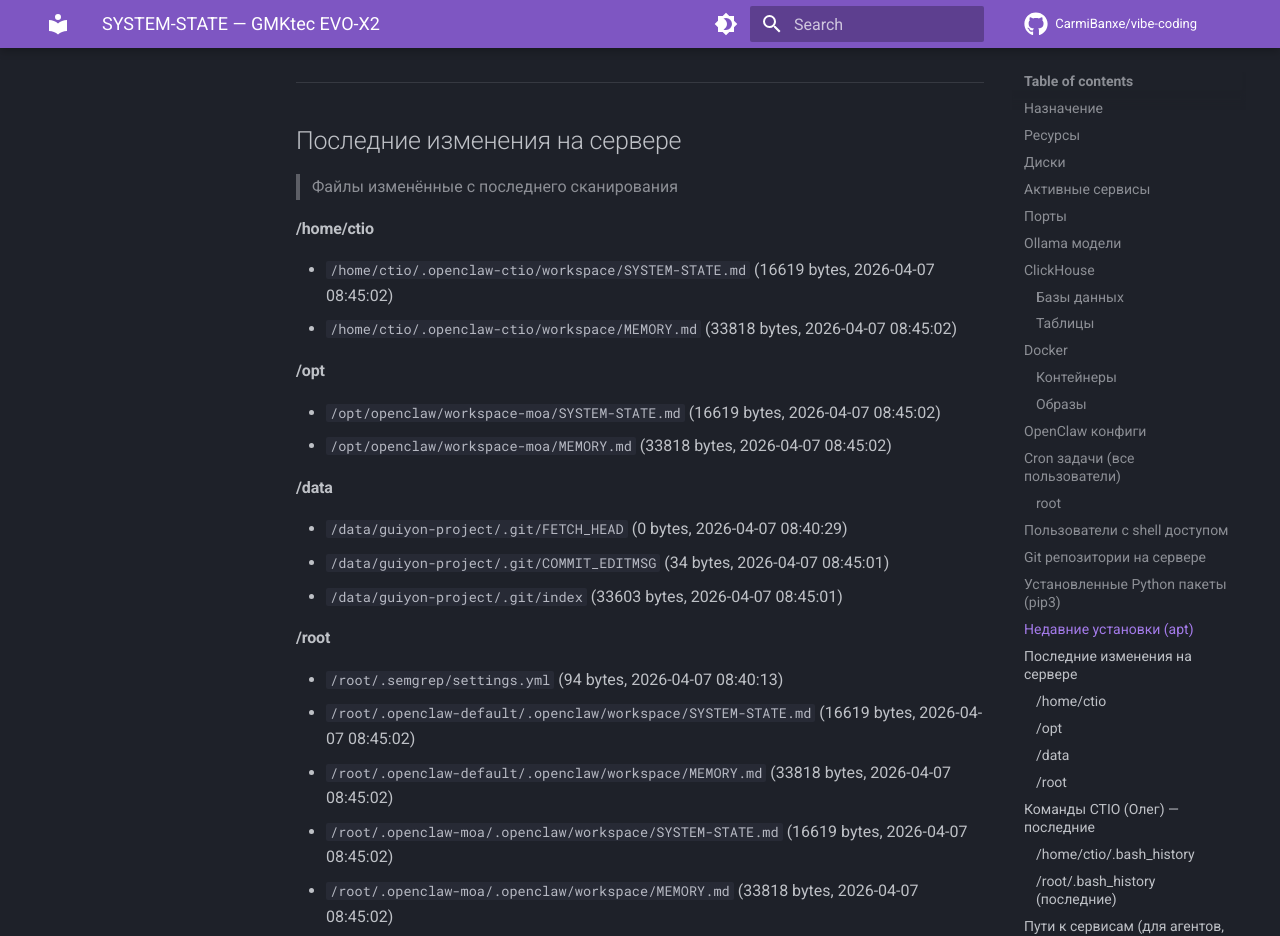
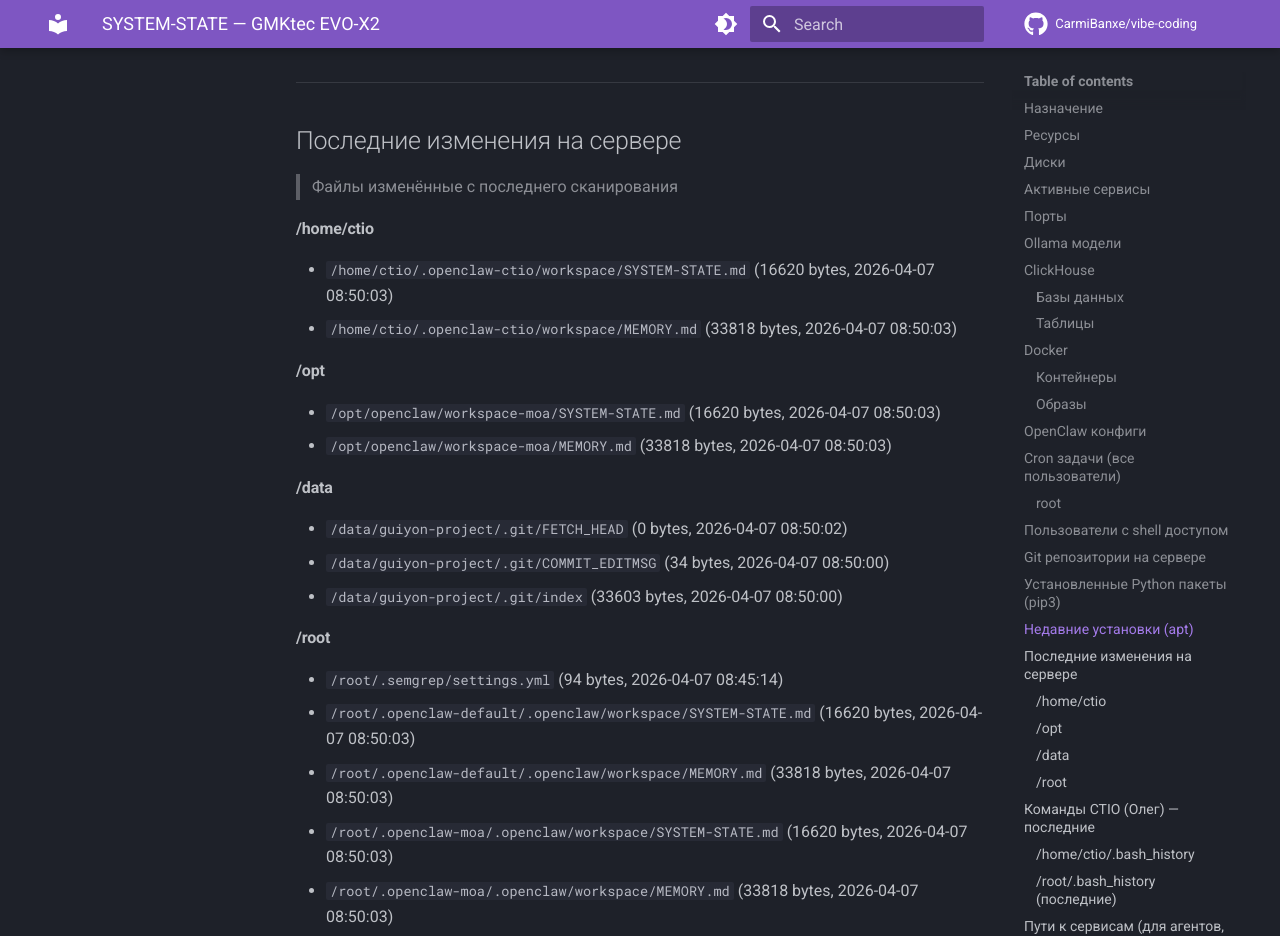
Before and after one commit to CarmiBanxe/vibe-coding, an MkDocs documentation site: the page built from docs/SYSTEM-STATE.md, in a window 1280 px wide and 1400 px high, scrolled down 13841 px. Shown: the top 936 px of the window. Built offline with MkDocs 1.6.1 and Material for MkDocs 9.7.7, drawn with Linux system fonts in a browser that asks for light colours; comment, search, counter and statistics services are not loaded; some of the changed text lies outside the part shown.

Commit message:
auto: SYSTEM-STATE v2 update (2026-04-07 08:50 CEST)

```diff
--- a/docs/SYSTEM-STATE.md
+++ b/docs/SYSTEM-STATE.md
@@ -1,6 +1,6 @@
 # SYSTEM-STATE — GMKtec EVO-X2
 > Автоматически обновляется каждые 5 минут
-> Последнее сканирование: 2026-04-07 08:45 CEST
+> Последнее сканирование: 2026-04-07 08:50 CEST
 > Источник: ctio-watcher.sh v2 (cron)
 
 ## Назначение
@@ -187,8 +187,8 @@
 | qwen3-banxe-v2:latest | 17.3 GB | 2026-04-03 |
 | qwen3-banxe:latest | 17.3 GB | 2026-04-02 |
 | qwen3:30b-a3b | 17.3 GB | 2026-04-02 |
+| huihui_ai/glm-4.7-flash-abliterated:latest | 17.5 GB | 2026-03-26 |
 | gurubot/gpt-oss-derestricted:20b | 14.7 GB | 2026-03-26 |
-| huihui_ai/glm-4.7-flash-abliterated:latest | 17.5 GB | 2026-03-26 |
 
 ## ClickHouse
 ### Базы данных
@@ -234,7 +234,7 @@
 | kyb-app | ghcr.io/ballerine-io/kyb-app:dev | Up 4 days | 0.0.0.0:5201->80/tcp, [::]:5201->80/tcp |
 | workflows-dashboard | ghcr.io/ballerine-io/workflows-dashboard:dev | Up 4 days | 0.0.0.0:5200->80/tcp, [::]:5200->80/tcp |
 | backoffice | ghcr.io/ballerine-io/backoffice:dev | Up 4 days | 0.0.0.0:5137->80/tcp, [::]:5137->80/tcp |
-| workflow-service | ghcr.io/ballerine-io/workflows-service:dev | Up 13 seconds | 0.0.0.0:3000->3000/tcp, [::]:3000->3000/tcp |
+| workflow-service | ghcr.io/ballerine-io/workflows-service:dev | Up 5 seconds | 0.0.0.0:3000->3000/tcp, [::]:3000->3000/tcp |
 | jube.webapi | jube.app | Up 5 days (healthy) | 127.0.0.1:5001->5001/tcp |
 | jube.jobs | jube.app | Up 4 days (healthy) | 5001/tcp |
 | postgres | postgres:17 | Up 10 hours | 0.0.0.0:5432->5432/tcp, [::]:5432->5432/tcp, 127.0.0.1:15432->5432/tcp |
@@ -379,28 +379,28 @@
 
 
 #### /home/ctio
-- `/home/ctio/.openclaw-ctio/workspace/SYSTEM-STATE.md` (16619 bytes, 2026-04-07 08:45:02)
-- `/home/ctio/.openclaw-ctio/workspace/MEMORY.md` (33818 bytes, 2026-04-07 08:45:02)
+- `/home/ctio/.openclaw-ctio/workspace/SYSTEM-STATE.md` (16620 bytes, 2026-04-07 08:50:03)
+- `/home/ctio/.openclaw-ctio/workspace/MEMORY.md` (33818 bytes, 2026-04-07 08:50:03)
 
 #### /opt
-- `/opt/openclaw/workspace-moa/SYSTEM-STATE.md` (16619 bytes, 2026-04-07 08:45:02)
-- `/opt/openclaw/workspace-moa/MEMORY.md` (33818 bytes, 2026-04-07 08:45:02)
+- `/opt/openclaw/workspace-moa/SYSTEM-STATE.md` (16620 bytes, 2026-04-07 08:50:03)
+- `/opt/openclaw/workspace-moa/MEMORY.md` (33818 bytes, 2026-04-07 08:50:03)
 
 #### /data
-- `/data/guiyon-project/.git/FETCH_HEAD` (0 bytes, 2026-04-07 08:40:29)
-- `/data/guiyon-project/.git/COMMIT_EDITMSG` (34 bytes, 2026-04-07 08:45:01)
-- `/data/guiyon-project/.git/index` (33603 bytes, 2026-04-07 08:45:01)
+- `/data/guiyon-project/.git/FETCH_HEAD` (0 bytes, 2026-04-07 08:50:02)
+- `/data/guiyon-project/.git/COMMIT_EDITMSG` (34 bytes, 2026-04-07 08:50:00)
+- `/data/guiyon-project/.git/index` (33603 bytes, 2026-04-07 08:50:00)
 
 #### /root
-- `/root/.semgrep/settings.yml` (94 bytes, 2026-04-07 08:40:13)
-- `/root/.openclaw-default/.openclaw/workspace/SYSTEM-STATE.md` (16619 bytes, 2026-04-07 08:45:02)
-- `/root/.openclaw-default/.openclaw/workspace/MEMORY.md` (33818 bytes, 2026-04-07 08:45:02)
-- `/root/.openclaw-moa/.openclaw/workspace/SYSTEM-STATE.md` (16619 bytes, 2026-04-07 08:45:02)
-- `/root/.openclaw-moa/.openclaw/workspace/MEMORY.md` (33818 bytes, 2026-04-07 08:45:02)
-- `/root/.openclaw-moa/.openclaw/workspace-moa/SYSTEM-STATE.md` (16619 bytes, 2026-04-07 08:45:02)
-- `/root/.openclaw-moa/.openclaw/workspace-moa/MEMORY.md` (33818 bytes, 2026-04-07 08:45:02)
-- `/root/.openclaw-moa/workspace-moa/SYSTEM-STATE.md` (16619 bytes, 2026-04-07 08:45:02)
-- `/root/.openclaw-moa/workspace-moa/MEMORY.md` (33818 bytes, 2026-04-07 08:45:02)
+- `/root/.semgrep/settings.yml` (94 bytes, 2026-04-07 08:45:14)
+- `/root/.openclaw-default/.openclaw/workspace/SYSTEM-STATE.md` (16620 bytes, 2026-04-07 08:50:03)
+- `/root/.openclaw-default/.openclaw/workspace/MEMORY.md` (33818 bytes, 2026-04-07 08:50:03)
+- `/root/.openclaw-moa/.openclaw/workspace/SYSTEM-STATE.md` (16620 bytes, 2026-04-07 08:50:03)
+- `/root/.openclaw-moa/.openclaw/workspace/MEMORY.md` (33818 bytes, 2026-04-07 08:50:03)
+- `/root/.openclaw-moa/.openclaw/workspace-moa/SYSTEM-STATE.md` (16620 bytes, 2026-04-07 08:50:03)
+- `/root/.openclaw-moa/.openclaw/workspace-moa/MEMORY.md` (33818 bytes, 2026-04-07 08:50:03)
+- `/root/.openclaw-moa/workspace-moa/SYSTEM-STATE.md` (16620 bytes, 2026-04-07 08:50:03)
+- `/root/.openclaw-moa/workspace-moa/MEMORY.md` (33818 bytes, 2026-04-07 08:50:03)
 
 ---
 
```
Also changed, not shown: other parts of docs/SYSTEM-STATE.md (+3 -3 lines).
